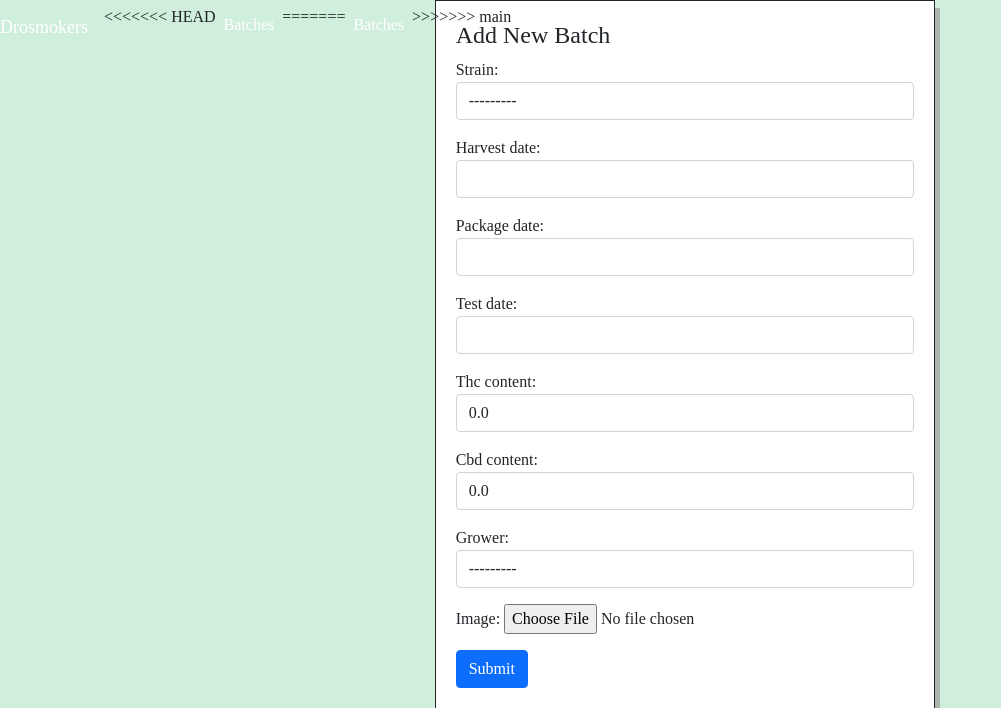
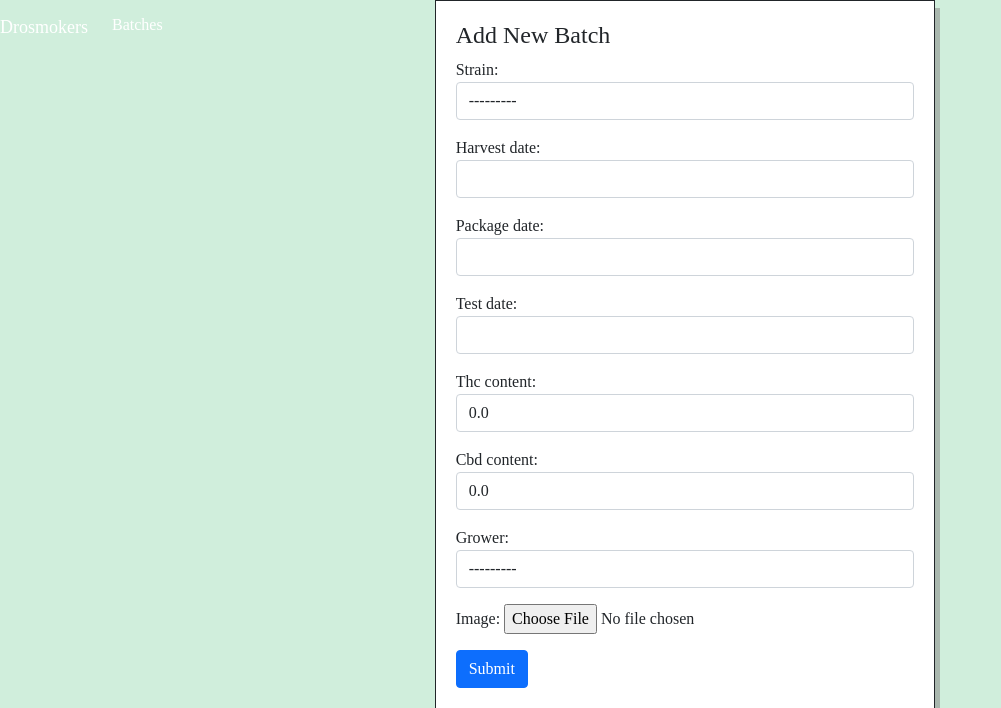
Before and after one commit to cyobero/drosmokers, a Django app: page /new/batch in a window 1280 px wide. Shown: the top 708 px of the page, without its empty margins (0-1001 px from the left). Run offline with Django 3.2, Linux system fonts and the light colour scheme; data that the repository does not hold is empty; some libraries are stand-ins or nearby versions; some web fonts are replaced.

Commit message:
resolve merge conflict

```diff
--- a/templates/index.html
+++ b/templates/index.html
@@ -13,11 +13,7 @@
         <span class="navbar-toggler-icon"></span></button>
     <div class="collapse navbar-collapse" id="navbarNavAltMarkup">
         <div class="navbar-nav">
-<<<<<<< HEAD
-            <a class="nav-item nav-link active" href="#">Batches</a>
-=======
             <a class="nav-item nav-link active" href="{% url 'batches' %}">Batches</a>
->>>>>>> main
         </div>
     </div>
 </nav>
```
